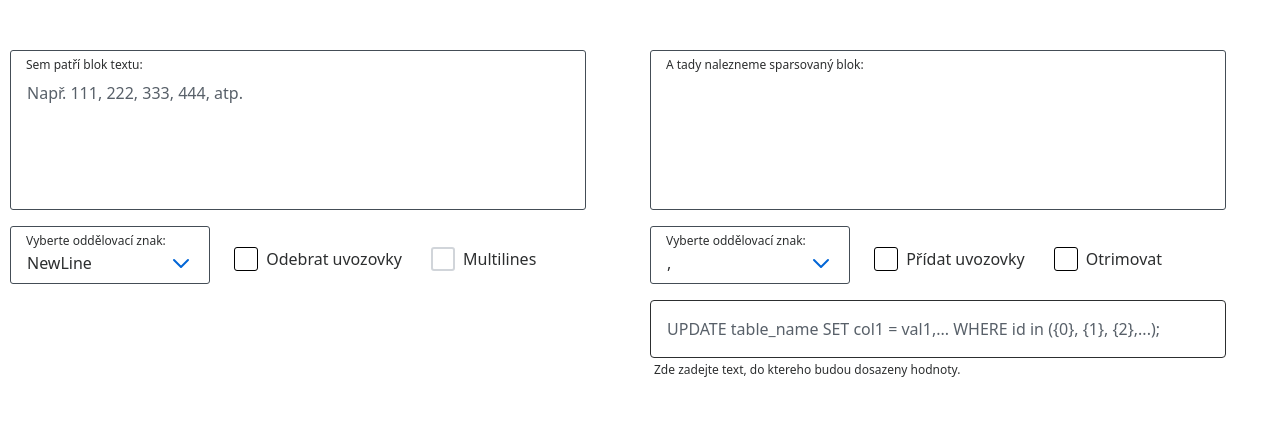
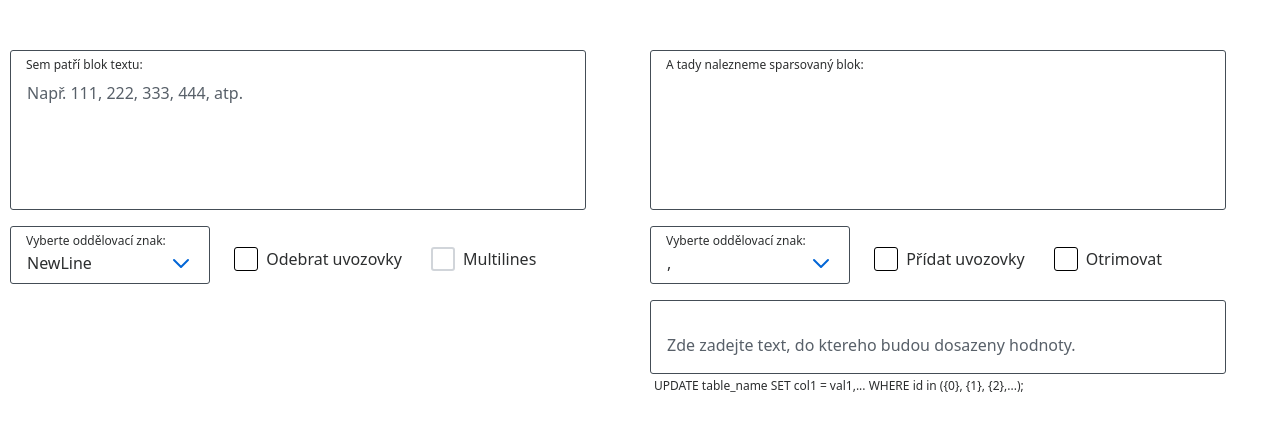
Before and after one commit to sojkas/parser, a React (Create React App) app: page / in a window 1280 px wide. Shown: the top 430 px of the page. Built offline with nearby package versions, Linux system fonts and the light colour scheme.

Commit message:
animace inputtextu

```diff
--- a/src/App.css
+++ b/src/App.css
@@ -40,6 +40,7 @@
   box-sizing: border-box;
   border-radius: 3px;
   resize: none;
+  overflow-y: hidden;
 }
 
 .text-area__area:focus-visible {
--- a/src/App.js
+++ b/src/App.js
@@ -28,9 +28,11 @@ function App() {
   const titleSpace = "Otrimovat";
   const titleMultilines = "Multilines";
   const titleCustomText =
+    "UPDATE table_name SET col1 = val1,... WHERE id in ({0}, {1}, {2},...);";
+  const customTextFieldMessage =
     "Zde zadejte text, do ktereho budou dosazeny hodnoty.";
-  const customTextFieldMessage =
-    "UPDATE table_name SET col1 = val1,... WHERE id in ({0}, {1}, {2},...);";
+    const customTextFieldLabel =
+    "Zde zadejte text, do ktereho budou dosazeny hodnoty.";
   const outputTitle = "A tady nalezneme sparsovaný blok:";
   /* const outputTextTitle = "A tady naleznete zadaná data ve Vašem textu:"; */
   const inputFormPlaceholder = "Např. 111, 222, 333, 444, atp.";
@@ -243,6 +245,7 @@ function App() {
           title={titleCustomText}
           customText={onSetCustomString}
           customTextPlaceholder={customTextFieldMessage}
+          label={customTextFieldLabel}
         />
         {/* <OutputList
           selectedString={selectedStringOutput}
--- a/src/components/InputText.css
+++ b/src/components/InputText.css
@@ -3,28 +3,64 @@
     flex-direction: column;
     margin: 1rem 0;
     width: 45vw;
+    position: relative;
 }
 
 .text-input__label {
     margin: 4px 0;
+    font-size: 16px;
+    line-height: 150%;
+    text-align: left;
+    position: absolute;
+    top: 2rem;
+    left:1rem;
+    z-index: 10;
+    opacity: 0;
+    animation: all 0.5s ease-in-out;
+    pointer-events: none;
+}
+
+.text-input__input:focus-visible + .text-input__label {
+    top: 0.5rem;
+    left: 1rem;
     font-size: 12px;
     line-height: 14px;
+    opacity: 1;
+    transition: all 250ms ease-out;
+}
+
+.text-input__input:not(:placeholder-shown) + .text-input__label{
+    top: 0.5rem;
+    left: 1rem;
+    font-size: 12px;
+    line-height: 14px;
+    opacity: 1;
+    transition: all 250ms ease-out;
 }
 
 .text-input__input {
     border: 1px solid #444D56;
     box-sizing: border-box;
     border-radius: 3px;
-    padding: 1rem;
+    padding: 2rem 1rem 1rem 1rem;
     font-size: 16px;
     line-height: 150%;
     color: #2C2E2F;
+    position: absolute;
+    top: 0;
+    left: 0;
+    width: 100%;
+}
+.text-input__note {
+    position: absolute;
+    top: 4.6rem;
+    left: 0;
 }
 
 .text-input__input:focus-visible {
     border: 2px solid #0366D6;
     box-sizing: border-box;
-    padding: calc(1rem - 1px);
+    padding: calc(2rem - 1px) calc(1rem - 1px) calc(1rem - 1px) calc(1rem - 1px);
 }
 
 :focus-visible {
@@ -34,3 +70,6 @@
 .text-input__input::placeholder {
     color: #586069;
 }
+.text-input__input:focus::placeholder{
+    color: transparent;
+}
--- a/src/components/InputText.js
+++ b/src/components/InputText.js
@@ -8,8 +8,9 @@ const InputText = (props) =>{
 
     return (
         <div className="text-input__form">
-            <input className="border rounded p-4 focus:border-2 focus:border-navy focus:p-[calc(1rem-1px)] placeholder:text-silvergrey" type="text" onChange={onTextTypeHandler} placeholder={props.customTextPlaceholder}/>
-            <p className="text-xs p-1">{props.title}</p>
+            <input className="text-input__input" type="text" onChange={onTextTypeHandler} placeholder={props.customTextPlaceholder}/>
+            <label className="text-input__label">{props.label}</label>
+            <p className="text-xs p-1 text-input__note">{props.title}</p>
         </div>
     )
 }
```
